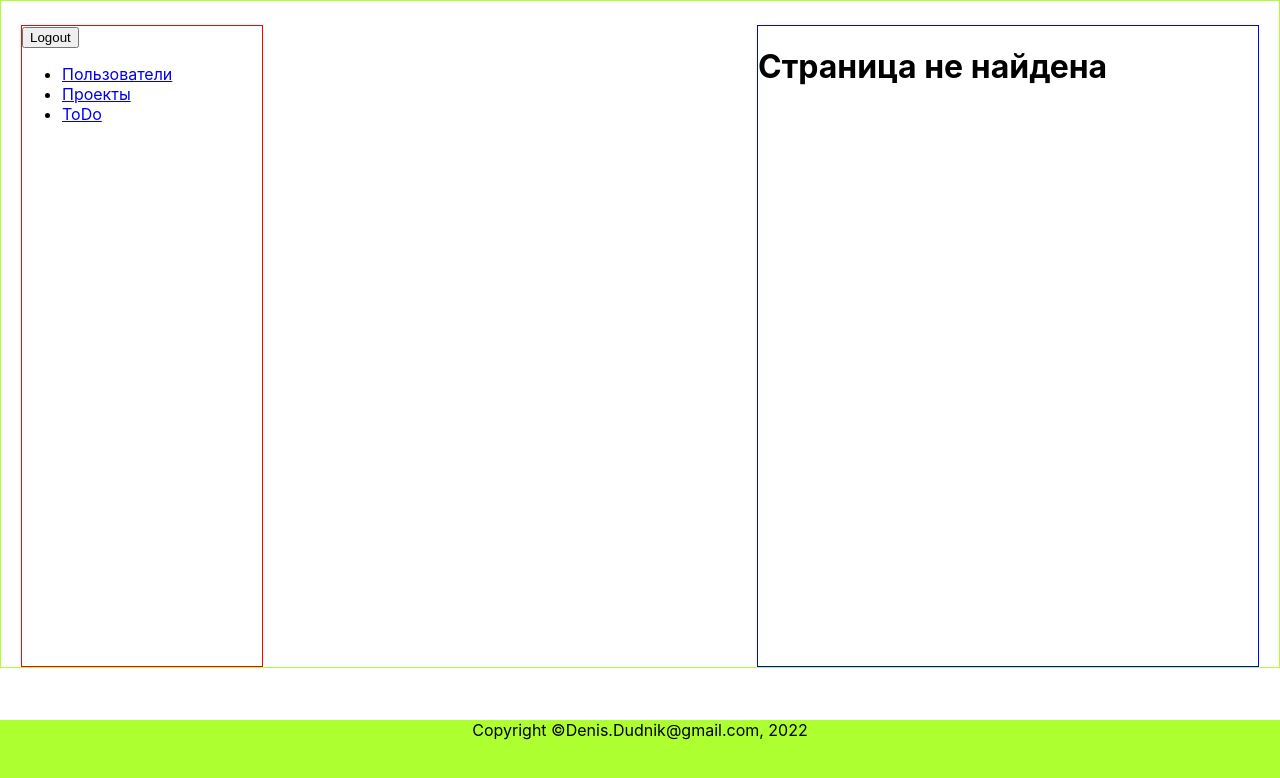
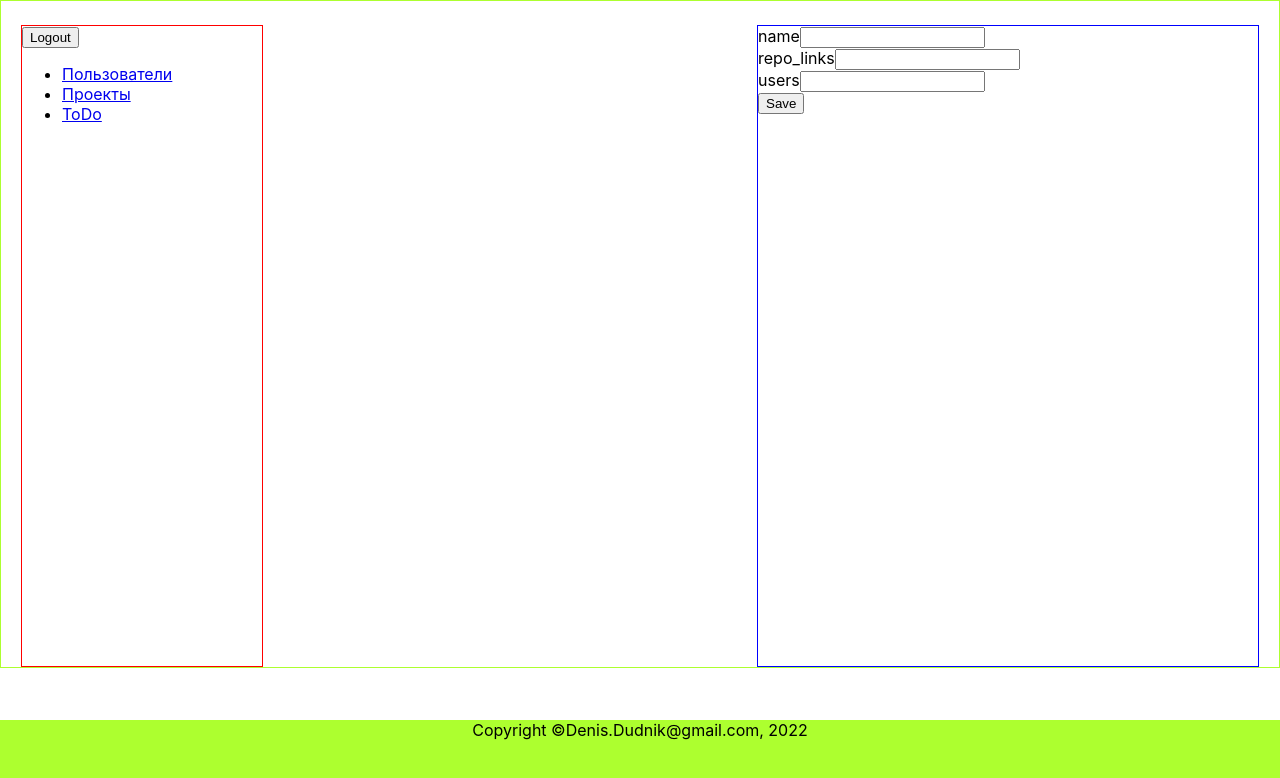
Before and after one commit to DenisDudnik/DRF_main, a React (Create React App) app in the folder frontend/: page /projects/create in a window 1280 px wide. Shown: the top 778 px of the page. Built offline with nearby package versions, Linux system fonts and the light colour scheme; no server answers.

Commit message:
add project create form

```diff
--- a/frontend/src/App.js
+++ b/frontend/src/App.js
@@ -6,6 +6,7 @@ import './App.css';
 import './style.css'
 import UserList from './components/Users.js'
 import ProjectList from './components/Projects.js'
+import ProjectForm from './components/ProjectForm.js'
 import TODOList from './components/TODOs.js'
 import MenuList from './components/Menu.js'
 import FooterContent from './components/Footer.js'
@@ -123,6 +124,28 @@ class App extends React.Component {
             })
     }
 
+    createProject(name, repo_link, users) {
+        const headers = this.get_headers()
+        // const user_lst = [users]
+        console.log(users)
+
+        const data = { name, repo_link, users }
+        console.log(data)
+        axios.post(`http://127.0.0.1:8000/api/v0.1/projects/`, data, { headers })
+            .then(response => {
+                let new_project = response.data
+                const user = this.state.users.filter((item) => item.id === new_project.user)[0]
+                new_project.user = user
+                this.setState(
+                    {
+                        projects: [...this.state.projects, new_project],
+                    }
+                )
+            }).catch(error => {
+                console.log(error)
+            })
+    }
+
     set_token(token) {
         const cookies = new Cookies()
         cookies.set('token', token)
@@ -188,6 +211,7 @@ class App extends React.Component {
 
                                     <Routes>
                                         <Route exact path='/' element={<UserList users={this.state.users} />} />
+                                        <Route exact path='/projects/create' element={<ProjectForm createProject={(name, repo_link, users) => this.createProject(name, repo_link, users)} />} />
                                         <Route exact path='/projects' element={<ProjectList projects={this.state.projects} deleteProject={(id) => this.deleteProject(id)} />} />
                                         <Route exact path='/TODO' element={<TODOList todos={this.state.todos} />} />
                                         <Route exact path='/login' element={<LoginForm get_token={(username, password) => this.get_token(username, password)} />} />
--- a/frontend/src/components/ProjectForm.js
+++ b/frontend/src/components/ProjectForm.js
@@ -4,7 +4,49 @@ import React from 'react'
 class ProjectForm extends React.Component {
     constructor(props) {
         super(props)
-        this.state = {}
+        this.state = { name: '', repo_links: '', users: [] }
+    }
+
+    handleChange(event) {
+        this.setState(
+            {
+                [event.target.name]: event.target.value
+            }
+        );
+    }
+
+    handleSubmit(event) {
+        this.props.createProject(this.state.name, this.state.repo_links, [this.state.users])
+        event.preventDefault()
+    }
+
+    render() {
+        return (
+            <form onSubmit={(event) => this.handleSubmit(event)}>
+                <div className="form-group">
+                    <label for="name">name</label>
+                    <input type="text" className="form-control" name="name"
+                        value={this.state.name}
+                        onChange={(event) => this.handleChange(event)} />
+                </div>
+
+                <div className="form-group">
+                    <label for="repo_links">repo_links</label>
+                    <input type="text" className="form-control" name="repo_links"
+                        value={this.state.repo_links}
+                        onChange={(event) => this.handleChange(event)} />
+                </div>
+
+                <div className="form-group">
+                    <label for="users">users</label>
+                    <input type="text" className="form-control" name="users"
+                        value={this.state.users}
+                        onChange={(event) => this.handleChange(event)} />
+                </div>
+
+                <input type="submit" className="btn btn-primary" value="Save" />
+            </form>
+        )
     }
 }
 
--- a/frontend/src/components/Projects.js
+++ b/frontend/src/components/Projects.js
@@ -1,4 +1,5 @@
 import React from 'react'
+import { Link } from 'react-router-dom'
 
 const UserItem = ({ user }) => {
     return (
@@ -29,6 +30,7 @@ const ProjectItem = ({ project, deleteProject }) => {
 
 const ProjectList = ({ projects, deleteProject }) => {
     return (
+        <div>
             <table>
                 <th>
                     Name
@@ -42,6 +44,8 @@ const ProjectList = ({ projects, deleteProject }) => {
                 <th></th>
                 {projects.map((project) => <ProjectItem project={project} deleteProject={deleteProject} />)}
             </table>
+            <Link to='/projects/create'>Create</Link>
+        </div>
     )
 }
 
```
Lines whose indentation alone changed are shown as unchanged.
